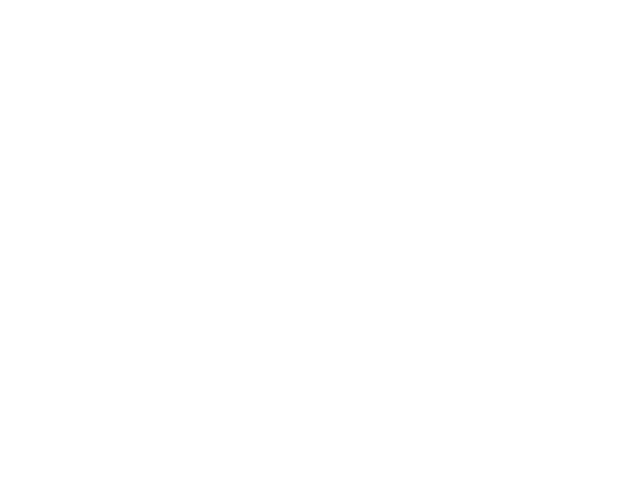
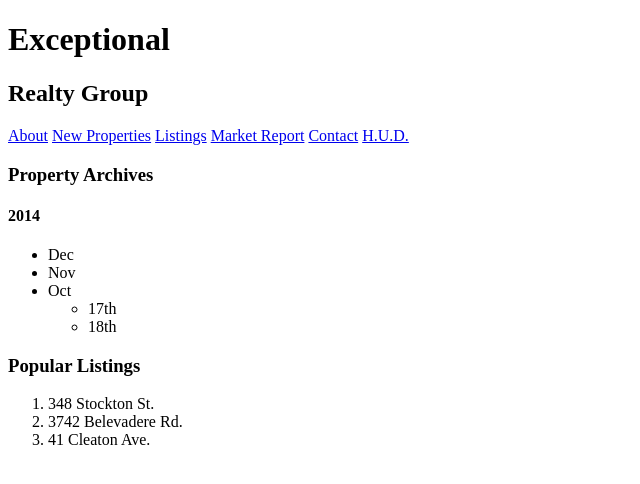
Before and after one commit to mlisareyes/exceptional-realty, a plain HTML site: page real-estate-listings.html in a window 1280 px wide. Shown: the whole page, without its empty margins (0-640 px from the left). Drawn offline with Linux system fonts and the light colour scheme.

Commit message:
started real-estate-listings.html

```diff
--- a/real-estate-listings.html
+++ b/real-estate-listings.html
@@ -0,0 +1,37 @@
+<!DOCTYPE html>
+<html>
+<head>
+	<meta charset="UTF-8">
+	<title>Exceptional Realty Group - Luxury Homes - Listings</title>
+</head>
+<body>
+
+	<h1>Exceptional</h1>
+	<h2>Realty Group</h2>
+
+  <a href="index.html">About</a>
+  <a href="new-properties.html">New Properties</a>
+  <a href="real-estate-listings.html">Listings</a>
+  <a href="market-report.html">Market Report</a>
+  <a href="contact.html">Contact</a>
+  <a href="http://hud.gov" target='_blank'>H.U.D.</a>
+
+	<h3>Property Archives</h3>
+	<h4>2014</h4>
+	<ul>
+		<li>Dec</li>
+		<li>Nov</li>
+		<li>Oct</li>
+		<ul>
+			<li>17th</li>
+			<li>18th</li>
+		</ul>
+	</ul>
+	<h3>Popular Listings</h3>
+	<ol>
+	  <li>348 Stockton St.</li>
+	  <li>3742 Belevadere Rd.</li>
+	  <li>41 Cleaton Ave.</li>
+	</ol>
+</body>
+</html>
```
Also changed, not shown: contact.html (+22 -0 lines), index.html (+6 -0 lines), market-report.html (+7 -0 lines), new-properties.html (+22 -0 lines).
